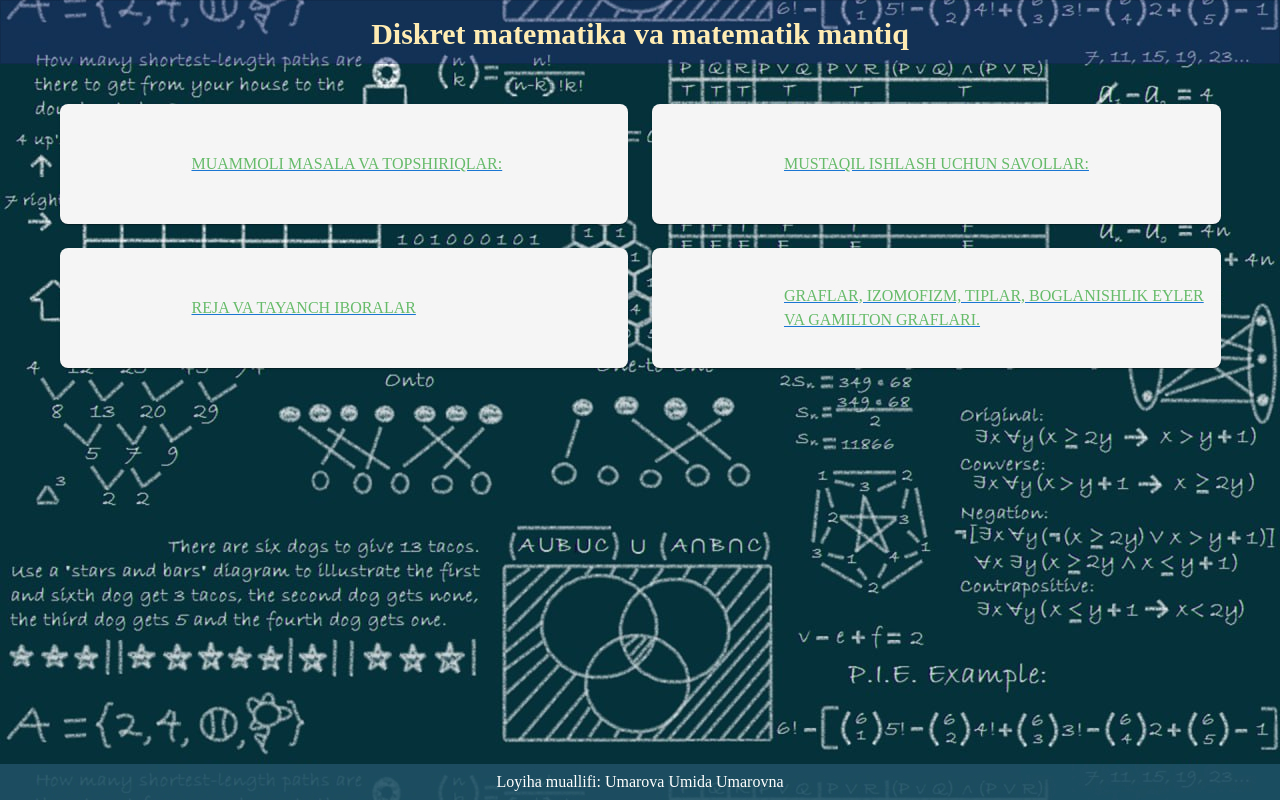
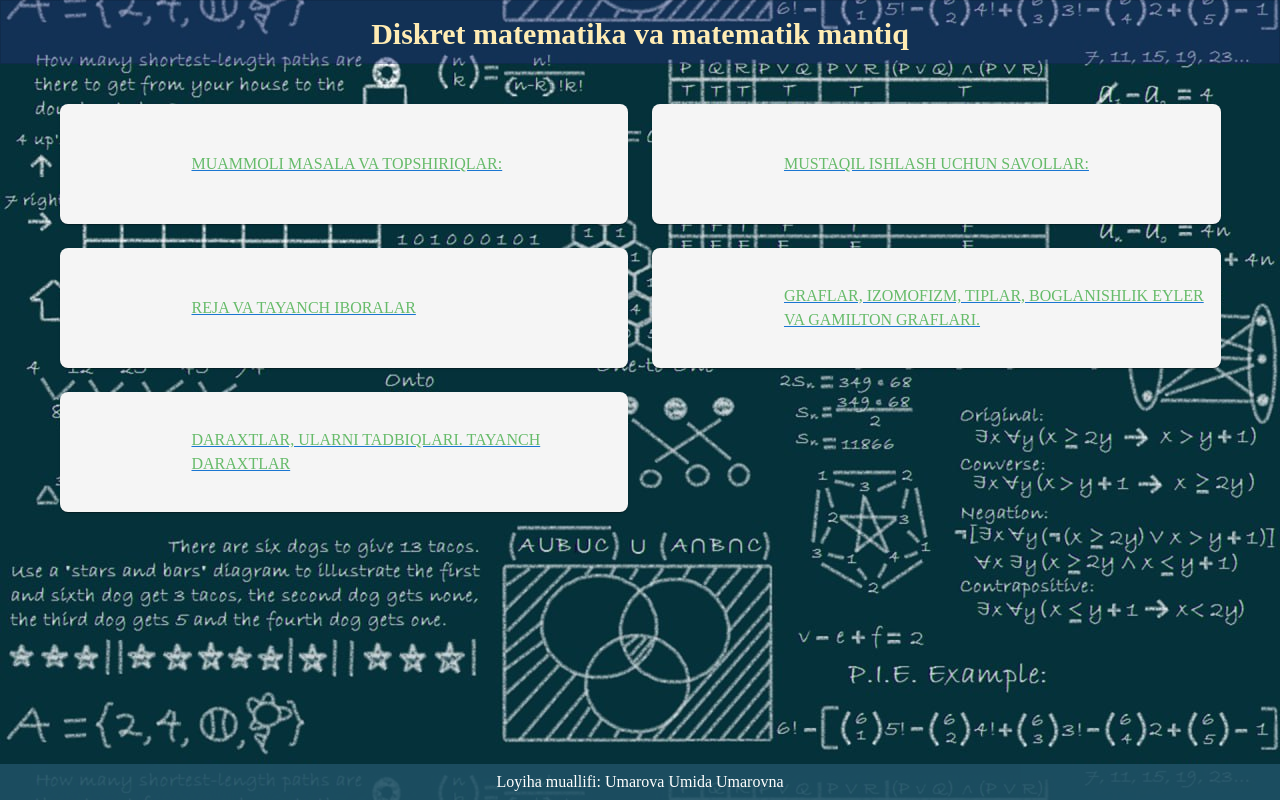
Before and after one commit to valijoncoder9085/matem-dock, a Nuxt app: page /lessons/nineteen in a window 1280 px wide. Built offline with nearby package versions, Linux system fonts and the light colour scheme.

Commit message:
19-lesson change prezintatsiya

```diff
--- a/pages/lessons/nineteen/index.vue
+++ b/pages/lessons/nineteen/index.vue
@@ -32,6 +32,11 @@ export default {
           icon: 'toplam',
           to: '/lessons/nineteen/tayanch'
         },
+        {
+          title: "DARAXTLAR, ULARNI TADBIQLARI. TAYANCH DARAXTLAR",
+          icon: 'prezintatsiya',
+          to: '/lessons/nineteen/DARAXTLAR, ULARNI TADBIQLARI. TAYANCH DARAXTLAR'
+        },
       ]
     }
   },
```
Also changed, not shown: 1 other file (tests, documents, lock files or other folders).
